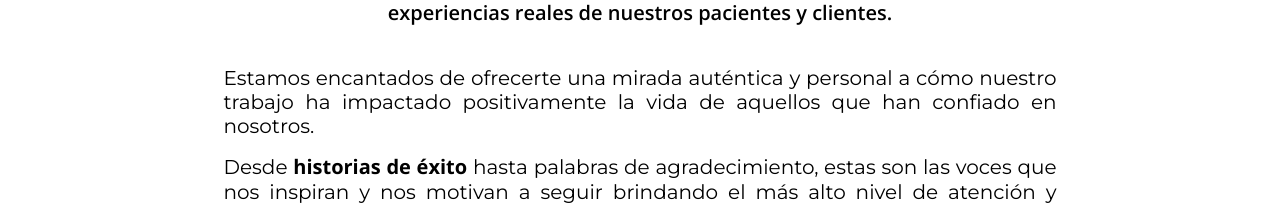
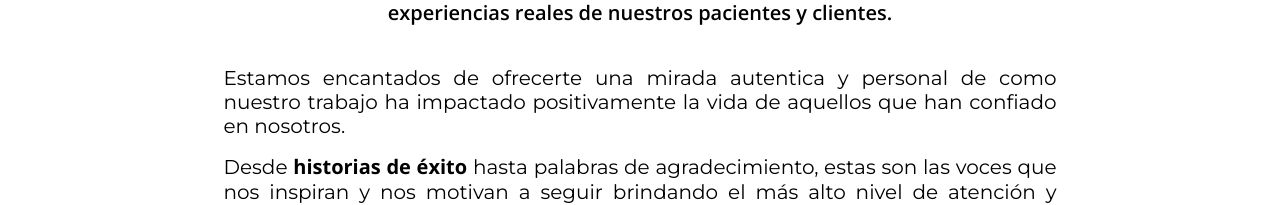
Before and after one commit to Camlo01/dr-herrera-website, a React (Vite) app: page /Testimonios in a window 1280 px wide. Shown: the part 241-446 px from the top of the page. Built offline with nearby package versions, Linux system fonts and the light colour scheme; a web font is replaced by a local one.

Commit message:
Add text corrections

```diff
--- a/src/pages/testimony/sections/Introduction/IntroductionTestimony.jsx
+++ b/src/pages/testimony/sections/Introduction/IntroductionTestimony.jsx
@@ -7,7 +7,7 @@ function IntroductionTestimony() {
             <h1>Testimonios</h1>
             <div className="body">
                 <p>Bienvenido a nuestra página de testimonios, donde compartimos las experiencias reales de nuestros pacientes y clientes.</p>
-                <p>Estamos encantados de ofrecerte una mirada auténtica y personal a cómo nuestro trabajo ha impactado positivamente la vida de aquellos que han confiado en nosotros.</p>
+                <p>Estamos encantados de ofrecerte una mirada autentica y personal de como nuestro trabajo ha impactado positivamente la vida de aquellos que han confiado en nosotros.</p>
                 <p>Desde <b> historias de éxito </b> hasta palabras de agradecimiento, estas son las voces que nos inspiran y nos motivan a seguir brindando el más alto nivel de atención y servicio.</p>
                 <p>Te invitamos a explorar estos testimonios y descubrir cómo hemos hecho una diferencia real en la vida de las personas.</p>
             </div>
```
